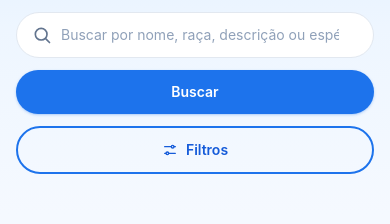
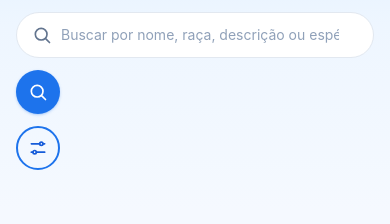
Before and after one commit to xavierrjon/sistema-adocao-pets, a Next.js app in the folder frontend/: page /animais in a window 390 px wide. Shown: the part 225-449 px from the top of the page. Built offline with nearby package versions, Linux system fonts and the light colour scheme; no server answers.

Commit message:
feat(frontend): compacta botoes de busca e filtros no mobile

```diff
--- a/frontend/src/components/home/SearchBar.tsx
+++ b/frontend/src/components/home/SearchBar.tsx
@@ -92,13 +92,21 @@ export function SearchBar({
           </button>
         )}
       </div>
-      <Button type="submit" variant="primary" className="sm:self-auto">
-        Buscar
+      <Button
+        type="submit"
+        variant="primary"
+        size="icon"
+        aria-label="Buscar"
+        className="sm:h-auto sm:w-auto sm:px-6 sm:py-3 sm:self-auto"
+      >
+        <SearchIcon className="h-5 w-5 sm:hidden" />
+        <span className="hidden sm:inline">Buscar</span>
       </Button>
       {onToggleFilters && (
         <Button
           type="button"
           variant={filtersOpen ? "secondary" : "outline"}
+          size="icon"
           onClick={onToggleFilters}
           aria-expanded={filtersOpen}
           aria-controls={filtersOpen ? "animal-filters" : undefined}
@@ -108,14 +116,19 @@ export function SearchBar({
               ? ` (${activeFilterCount} ${activeFilterCount === 1 ? "ativo" : "ativos"})`
               : "")
           }
-          className="sm:self-auto"
+          className="sm:h-auto sm:w-auto sm:px-6 sm:py-3 sm:self-auto"
         >
-          <FilterIcon className="h-4 w-4" />
-          Filtros
+          <FilterIcon className="h-5 w-5 sm:hidden" />
+          <FilterIcon className="hidden h-4 w-4 sm:block" />
+          <span className="hidden sm:inline">Filtros</span>
           {activeFilterCount > 0 && (
-            <span className="inline-flex h-5 min-w-5 items-center justify-center rounded-full bg-brand-600 px-1.5 text-[11px] font-extrabold text-white">
-              {activeFilterCount}
-            </span>
+            <>
+              {/* No mobile, um ponto discreto sinaliza filtros ativos sem ocupar espaço. */}
+              <span aria-hidden="true" className="h-2 w-2 rounded-full bg-brand-600 sm:hidden" />
+              <span className="hidden h-5 min-w-5 items-center justify-center rounded-full bg-brand-600 px-1.5 text-[11px] font-extrabold text-white sm:inline-flex">
+                {activeFilterCount}
+              </span>
+            </>
           )}
         </Button>
       )}
--- a/frontend/src/components/ui/Button.tsx
+++ b/frontend/src/components/ui/Button.tsx
@@ -1,7 +1,7 @@
 import type { ButtonHTMLAttributes } from "react";
 
 export type ButtonVariant = "primary" | "secondary" | "outline";
-export type ButtonSize = "sm" | "md" | "lg";
+export type ButtonSize = "sm" | "md" | "lg" | "icon";
 
 type ButtonStyleOptions = {
   variant?: ButtonVariant;
@@ -22,6 +22,8 @@ const SIZES: Record<ButtonSize, string> = {
   sm: "px-4 py-2 text-sm",
   md: "px-6 py-3 text-sm",
   lg: "px-7 py-3.5 text-base",
+  // Área de toque de 44px para botões exibidos apenas com ícone.
+  icon: "h-11 w-11 p-0",
 };
 
 /** Estilos do botão, expostos para estilizar links e outros elementos com a mesma aparência. */
```
Also changed, not shown: 2 other files (tests, documents, lock files or other folders).
